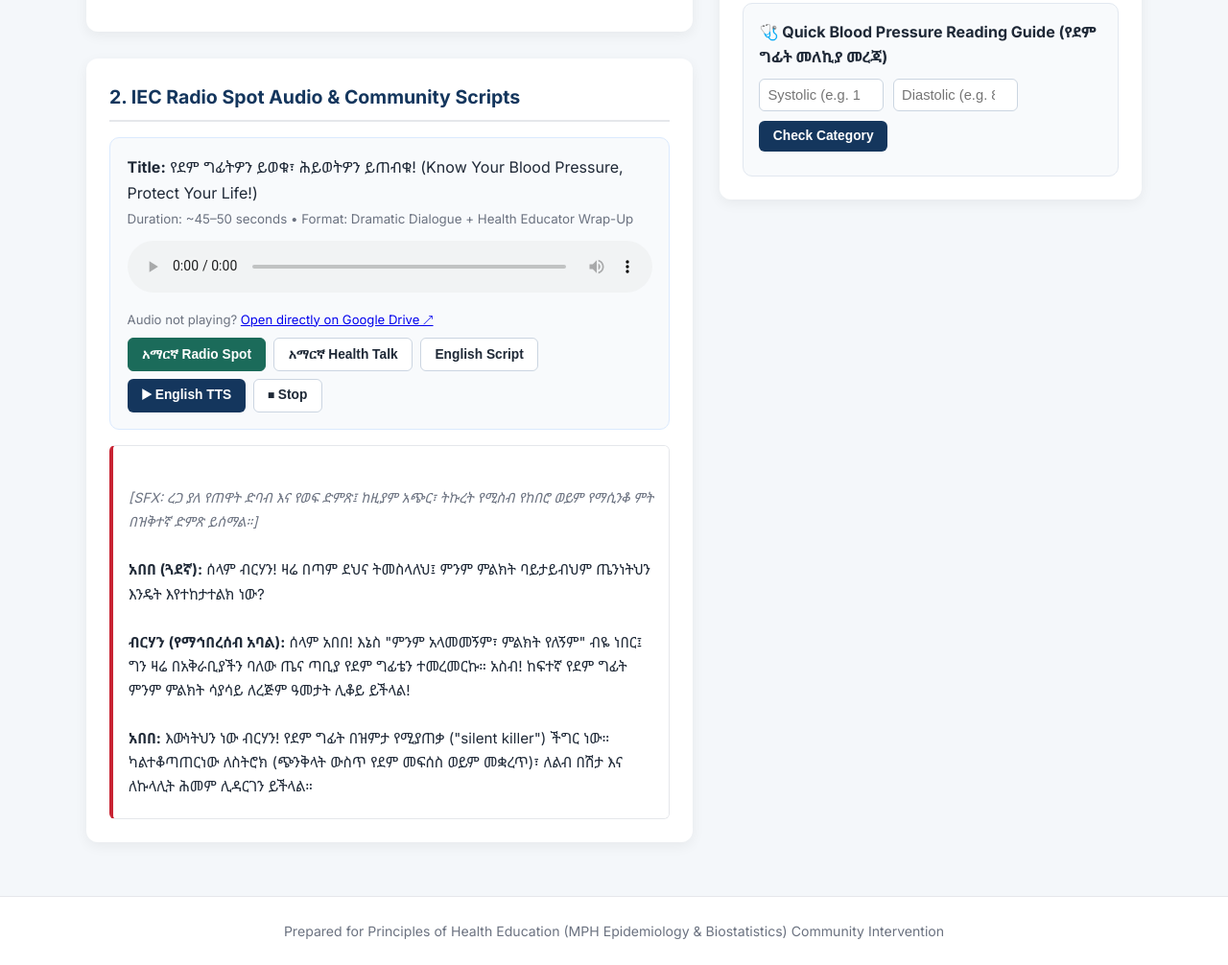
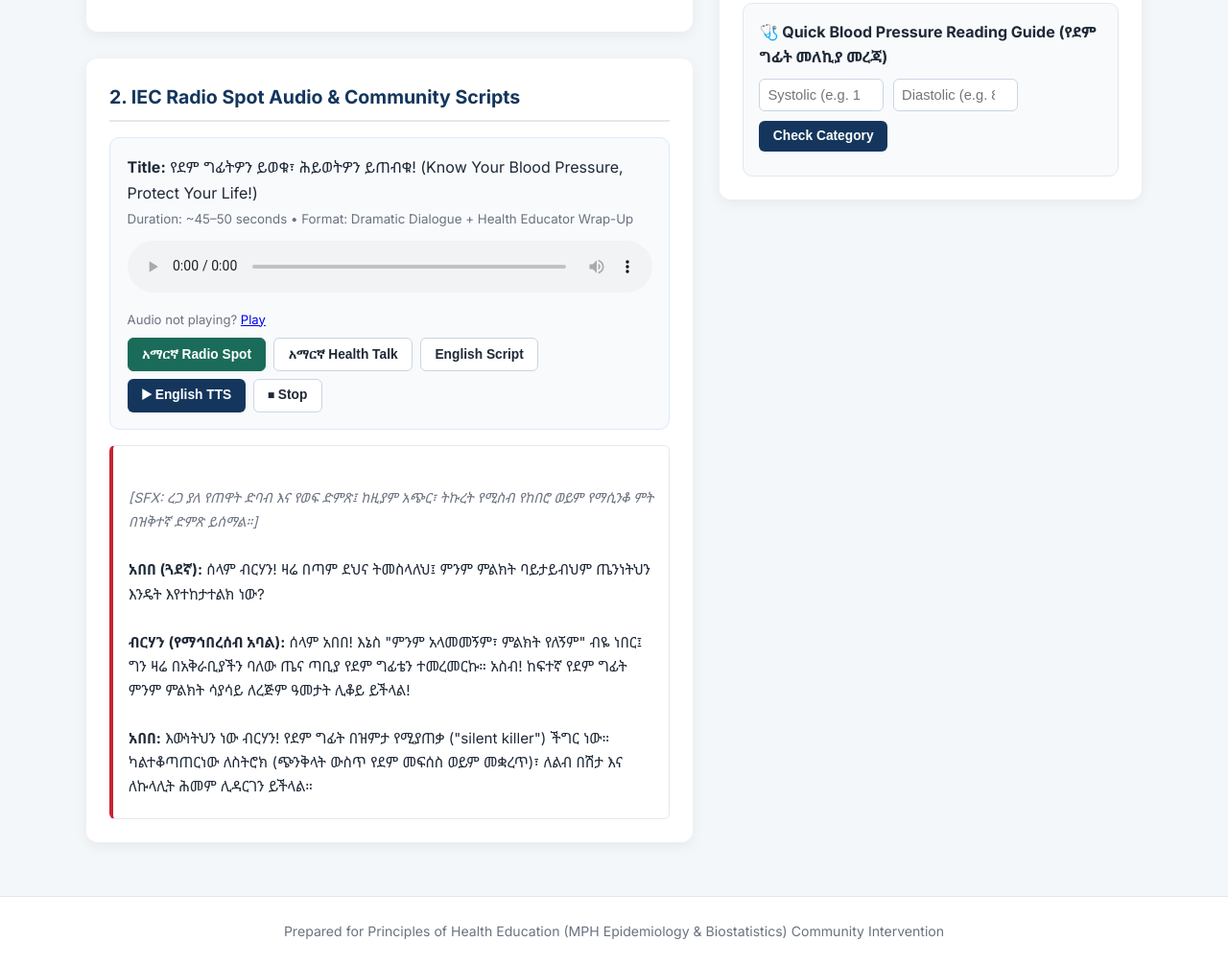
Before and after one commit to Gityar/IEC, a plain HTML site: page index.html in a window 1280 px wide. Shown: the part 1091-2097 px from the top of the page at 96% size. Drawn offline with Linux system fonts and the light colour scheme.

Commit message:
Update audio link to GitHub from Google Drive

```diff
--- a/index.html
+++ b/index.html
@@ -260,7 +260,7 @@
           Your browser does not support the HTML5 audio element.
         </audio>
         <div style="font-size:0.82rem; color:var(--muted);">
-          Audio not playing? <a href="https://drive.google.com/file/d/1qy4X4355gTEB5DS3yYSlwnRIv4QoXraM/view?usp=sharing" target="_blank" rel="noopener">Open directly on Google Drive ↗</a>
+          Audio not playing? <a href="https://github.com/Gityar/IEC/blob/main/IEC.m4a"> Play</a>
         </div>
 
         <div class="btn-group">
```
